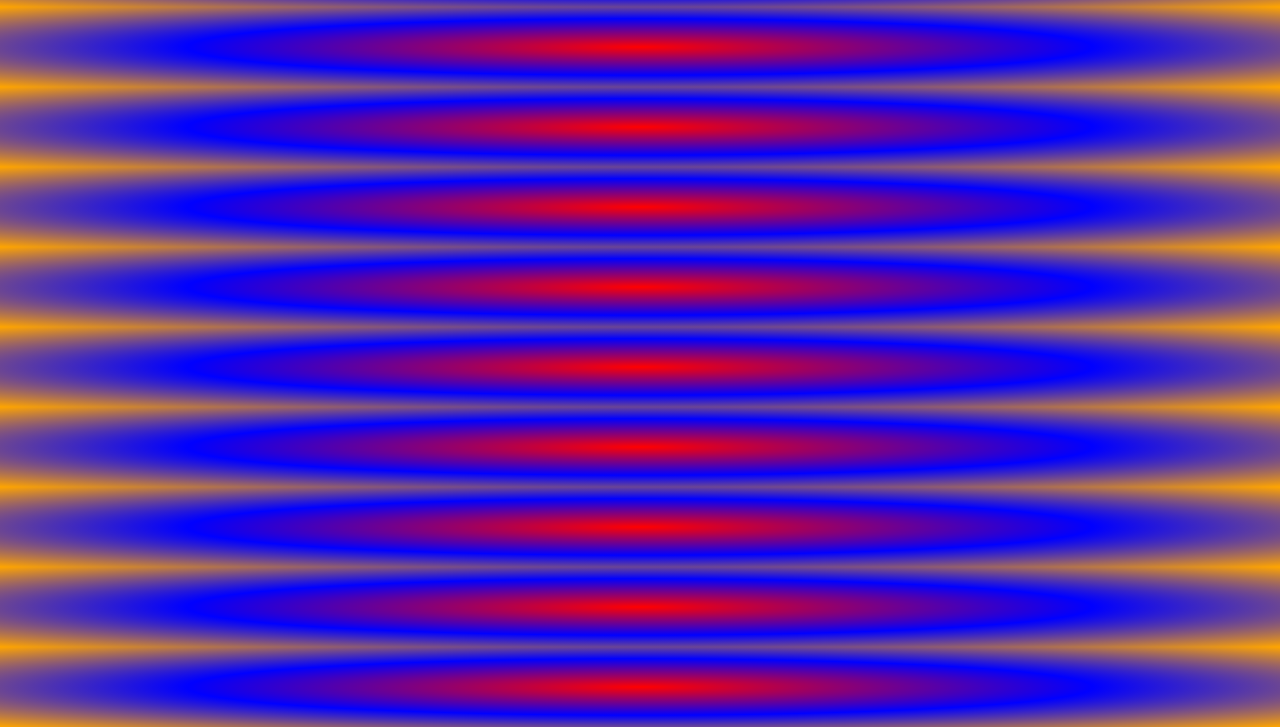
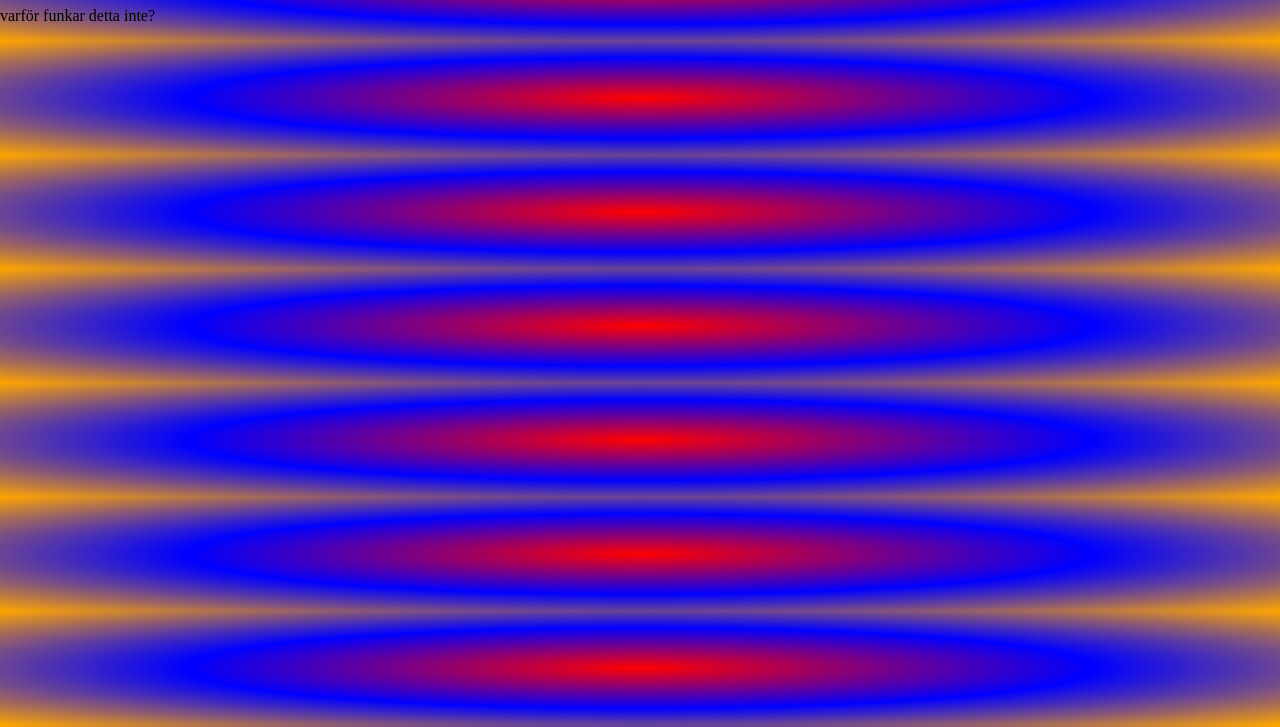
Before and after one commit to Zestrayswede/Kan-du-namet, a plain HTML site: page index.html in a window 1280 px wide. Shown: the part 73-800 px from the top of the page. Drawn offline with Linux system fonts and the light colour scheme.

Commit message:
Update index.html

```diff
--- a/index.html
+++ b/index.html
@@ -6,5 +6,6 @@
   </head>
   <body>
     <h1> Kan du namnet </h1>
+    <p> varför funkar detta inte? </p>
   </body>
 </html>
```
